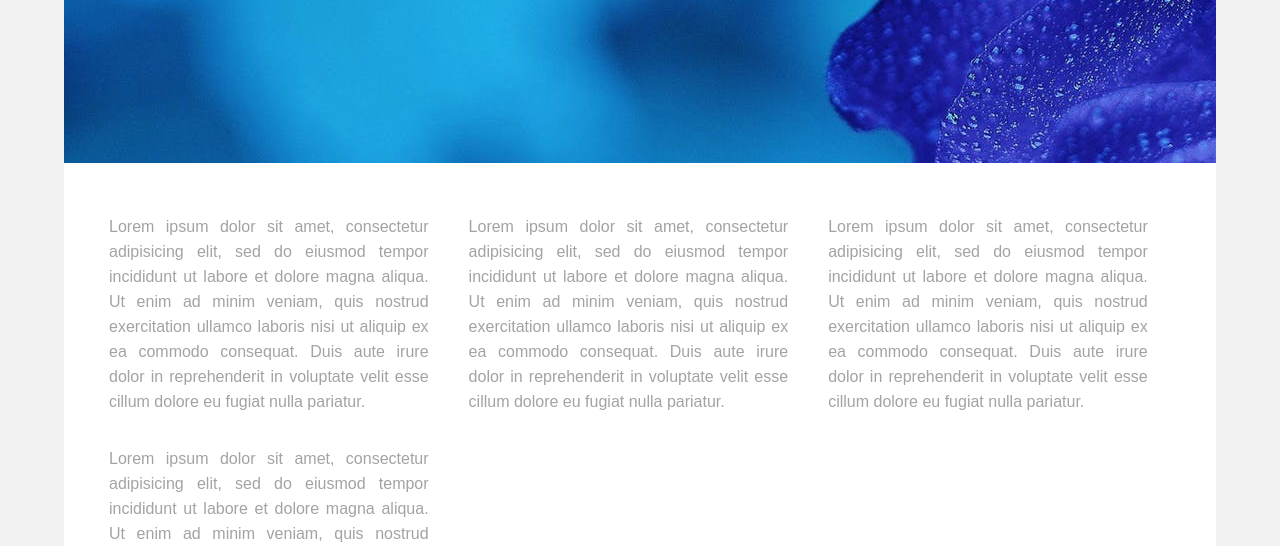
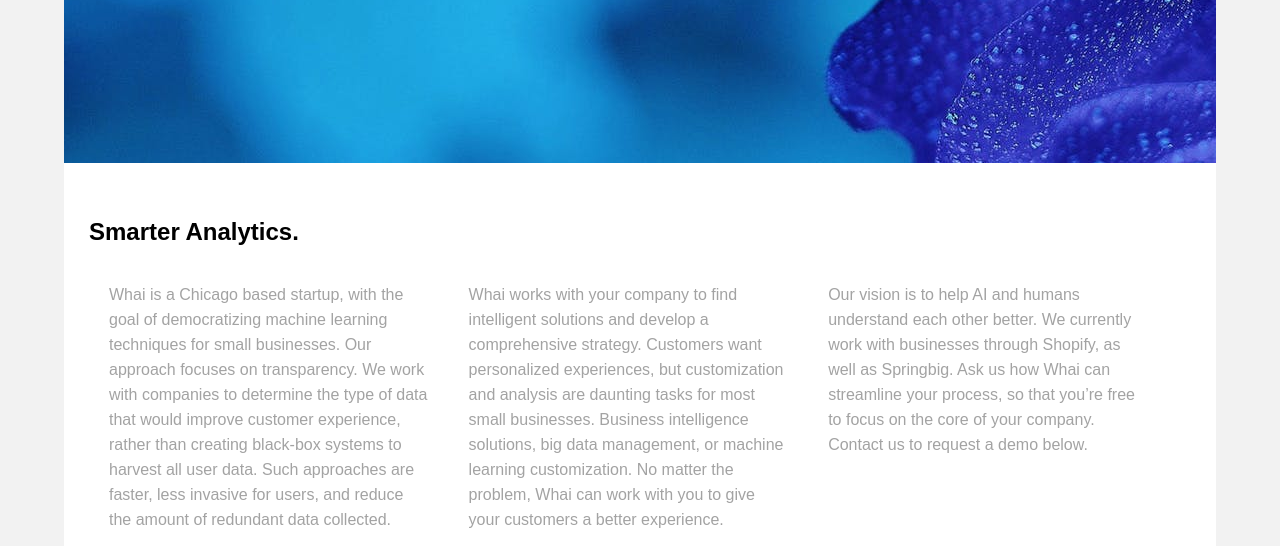
Before and after one commit to IsaacMalsky/IsaacMalsky.github.io, a plain HTML site: page index.html in a window 1280 px wide. Shown: the part 254-800 px from the top of the page. Drawn offline with Linux system fonts and the light colour scheme.

Commit message:
Changed stuff

```diff
--- a/index.html
+++ b/index.html
@@ -51,10 +51,13 @@
   <!-- About Section -->
   <section class="about" id="about">
     <h2 class="hidden">About</h2>
-	<p class="text_column">Lorem ipsum dolor sit amet, consectetur adipisicing elit, sed do eiusmod tempor incididunt ut labore et dolore magna aliqua. Ut enim ad minim veniam, quis nostrud exercitation ullamco laboris nisi ut aliquip ex ea commodo consequat. Duis aute irure dolor in reprehenderit in voluptate velit esse cillum dolore eu fugiat nulla pariatur. </p>
-    <p class="text_column">Lorem ipsum dolor sit amet, consectetur adipisicing elit, sed do eiusmod tempor incididunt ut labore et dolore magna aliqua. Ut enim ad minim veniam, quis nostrud exercitation ullamco laboris nisi ut aliquip ex ea commodo consequat. Duis aute irure dolor in reprehenderit in voluptate velit esse cillum dolore eu fugiat nulla pariatur. </p>
-    <p class="text_column">Lorem ipsum dolor sit amet, consectetur adipisicing elit, sed do eiusmod tempor incididunt ut labore et dolore magna aliqua. Ut enim ad minim veniam, quis nostrud exercitation ullamco laboris nisi ut aliquip ex ea commodo consequat. Duis aute irure dolor in reprehenderit in voluptate velit esse cillum dolore eu fugiat nulla pariatur. </p>
-    <p class="text_column">Lorem ipsum dolor sit amet, consectetur adipisicing elit, sed do eiusmod tempor incididunt ut labore et dolore magna aliqua. Ut enim ad minim veniam, quis nostrud exercitation ullamco laboris nisi ut aliquip ex ea commodo consequat. Duis aute irure dolor in reprehenderit in voluptate velit esse cillum dolore eu fugiat nulla pariatur. </p>
+	<h1>Smarter Analytics.</h1>
+	<p class="text_column">Whai is a Chicago based startup, with the goal of democratizing machine learning techniques for small businesses. Our approach focuses on transparency. We work with companies to determine the type of data that would improve customer experience, rather than creating black-box systems to harvest all user data. Such approaches are faster, less invasive for users, and reduce the amount of redundant data collected.</p>
+
+    <p class="text_column">Whai works with your company to find intelligent solutions and develop a comprehensive strategy. Customers want personalized experiences, but customization and analysis are daunting tasks for most small businesses. Business intelligence solutions, big data management, or machine learning customization. No matter the problem, Whai can work with you to give your customers a better experience.</p>
+
+	<p class="text_column">Our vision is to help AI and humans understand each other better. We currently work with businesses through Shopify, as well as Springbig. Ask us how Whai can streamline your process, so that you’re free to focus on the core of your company. Contact us to request a demo below.</p>
+
   </section>
 
 
@@ -67,6 +70,8 @@
 	<div style="text-align:center">
     	<a href="https://twitter.com/AskWhai?ref_src=twsrc%5Etfw" class="twitter-follow-button" data-show-count="false">Follow @AskWhai</a>
     	<script>!function(d,s,id){var js,fjs=d.getElementsByTagName(s)[0];if(!d.getElementById(id)){js=d.createElement(s);js.id=id;js.src="//platform.twitter.com/widgets.js";fjs.parentNode.insertBefore(js,fjs);}}(document,"script","twitter-wjs");</script>
+
+		<a href="https://google.com class="btn white-outline margin-top--30">Request a Demo</a>
 	</div>
 
 
--- a/singlePageTemplate.css
+++ b/singlePageTemplate.css
@@ -92,7 +92,7 @@ ul li:hover a {
 /* About Section */
 .text_column {
 	width: 29%;
-	text-align: justify;
+	text-align: left;
 	font-weight: lighter;
 	line-height: 25px;
 	float: left;
```
